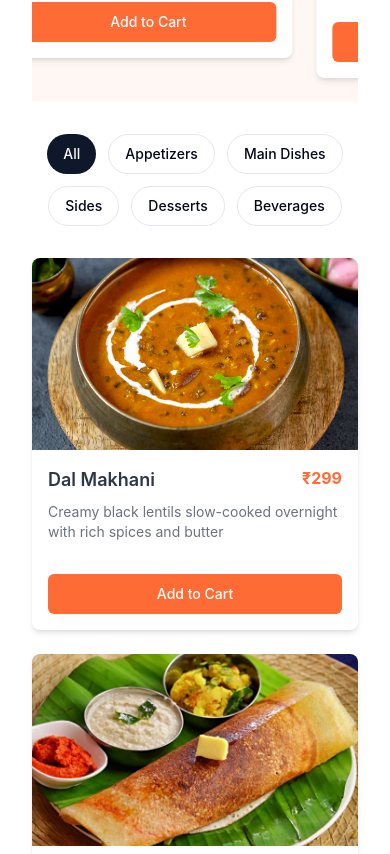
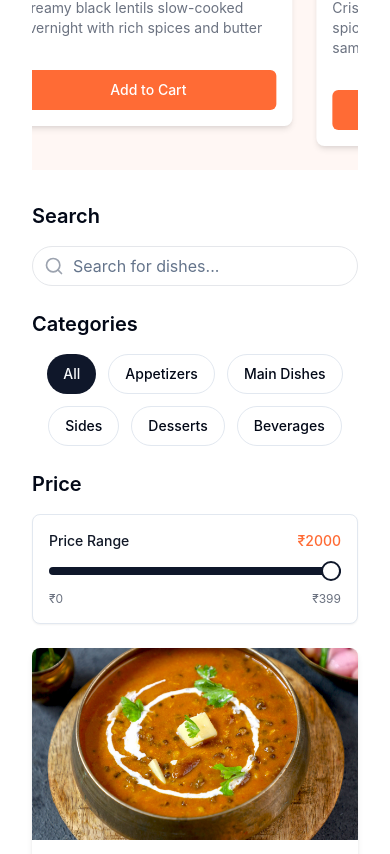
Before and after one commit to CharVaibhav/tasty-order-delight, a React (Vite) app: page /menu in a window 390 px wide. Shown: the part 590-1444 px from the top of the page. Built offline with nearby package versions, Linux system fonts and the light colour scheme; no server answers.

Commit message:
Fix: Resolve UI issues and improve functionality
- Fixed the doubled popular dish marquee.
- Fixed the cart overlay slider not working.
- Re-added the search bar.
- Fixed the price range slider.
- Fixed the missing menu text.

```diff
--- a/src/App.tsx
+++ b/src/App.tsx
@@ -35,6 +35,7 @@ const App = () => (
               <Route path="/checkout" element={<CheckoutPage />} />
               <Route path="/payment" element={<PaymentPage />} />
               <Route path="/payment/success" element={<PaymentSuccessPage />} />
+              <Route path="/payment-success" element={<PaymentSuccessPage />} />
               {/* ADD ALL CUSTOM ROUTES ABOVE THE CATCH-ALL "*" ROUTE */}
               <Route path="*" element={<NotFound />} />
             </Routes>
--- a/src/components/CartDrawer.tsx
+++ b/src/components/CartDrawer.tsx
@@ -1,5 +1,5 @@
 
-import React from 'react';
+import React, { useState, useEffect } from 'react';
 import { Sheet, SheetContent, SheetHeader, SheetTitle, SheetTrigger } from '@/components/ui/sheet';
 import { Button } from '@/components/ui/button';
 import { ShoppingBag, Minus, Plus, Trash2 } from 'lucide-react';
@@ -13,9 +13,18 @@ export const CartDrawer = () => {
   const { items, removeItem, updateQuantity, subtotal, totalItems } = useCart();
   const navigate = useNavigate();
   const total = subtotal;
+  const [isOpen, setIsOpen] = useState(false);
+
+  // Automatically open drawer when items are added to cart
+  useEffect(() => {
+    if (items.length > 0) {
+      // Optional: Only open if item count increases
+      // This way it doesn't open when removing items or changing quantity
+    }
+  }, [items.length]);
 
   return (
-    <Sheet>
+    <Sheet open={isOpen} onOpenChange={setIsOpen}>
       <SheetTrigger asChild>
         <Button variant="ghost" size="icon" className="relative">
           <ShoppingBag className="h-6 w-6 transition-colors hover:text-primary" />
@@ -43,7 +52,10 @@ export const CartDrawer = () => {
               <ShoppingBag className="h-12 w-12 text-muted-foreground mb-4" />
               <p className="text-muted-foreground mb-4">Your cart is empty</p>
               <Button
-                onClick={() => navigate('/menu')}
+                onClick={() => {
+                  setIsOpen(false);
+                  navigate('/menu');
+                }}
                 variant="outline"
                 className="font-medium"
               >
@@ -105,13 +117,19 @@ export const CartDrawer = () => {
             <div className="space-y-2">
               <Button
                 className="w-full bg-secondary hover:bg-secondary/90"
-                onClick={() => navigate('/cart')}
+                onClick={() => {
+                  setIsOpen(false);
+                  navigate('/cart');
+                }}
               >
                 View Cart
               </Button>
               <Button
                 className="w-full bg-primary hover:bg-primary/90 text-primary-foreground"
-                onClick={() => navigate('/checkout')}
+                onClick={() => {
+                  setIsOpen(false);
+                  navigate('/checkout');
+                }}
               >
                 Checkout
               </Button>
--- a/src/pages/Index.tsx
+++ b/src/pages/Index.tsx
@@ -3,33 +3,15 @@ import React from 'react';
 import { Layout } from '@/components/layout/Layout';
 import { MenuPage } from './MenuPage';
 import { HeroBanner } from '@/components/HeroBanner';
-import PopularItemsMarquee from '@/components/PopularItemsMarquee';
 import { useCart } from '@/lib/context/CartContext';
-import { menuItems } from '@/data/menuData';
 
 export const Index = () => {
   const { items, addItem, removeItem, updateQuantity } = useCart();
-  const popularItems = menuItems.filter(item => item.category === "Main Dishes");
 
   return (
     <Layout>
       <HeroBanner />
       <main>
-        <section className="py-12 bg-background">
-          <div className="container">
-            <h2 className="text-2xl font-bold text-primary dark:text-primary-foreground mb-6">
-              Popular Dishes
-            </h2>
-            <PopularItemsMarquee
-              items={popularItems}
-              onAddToCart={addItem}
-              onRemoveFromCart={removeItem}
-              onUpdateQuantity={updateQuantity}
-              cartItems={items}
-            />
-          </div>
-        </section>
-
         <section id="menu-section" className="py-12 bg-background">
           <div className="container">
             <MenuPage hideLayout />
--- a/src/pages/MenuPage.tsx
+++ b/src/pages/MenuPage.tsx
@@ -1,3 +1,4 @@
+
 import React, { useState, useEffect, useMemo } from 'react';
 import { Button } from '@/components/ui/button';
 import { api, MenuItem } from '@/lib/api/api';
@@ -9,6 +10,7 @@ import SearchBar from '@/components/SearchBar';
 import FoodCard from '@/components/FoodCard';
 import { categories, menuItems as defaultMenuItems } from '@/data/menuData';
 import PopularItemsMarquee from '@/components/PopularItemsMarquee';
+import PriceRangeSlider from '@/components/PriceRangeSlider';
 
 interface MenuPageProps {
   hideLayout?: boolean;
@@ -76,53 +78,92 @@ export const MenuPage: React.FC<MenuPageProps> = ({ hideLayout = false }) => {
     }
   };
 
-  const getCartItem = (itemId: string) => {
-    return items.find(cartItem => cartItem._id === itemId);
-  };
-
-  const handleUpdateQuantity = (itemId: string, quantity: number) => {
-    if (quantity <= 0) {
-      removeItem(itemId);
-    } else {
-      updateQuantity(itemId, quantity);
-    }
-  };
-
-  const filteredMenuItems = selectedCategory === 'all'
+  const filteredMenuItems = useMemo(() => {
+    let filtered = selectedCategory === 'all'
       ? menuItems
       : menuItems.filter(item => item.category === selectedCategory);
 
+    // Apply price filter
+    filtered = filtered.filter(item => item.price <= priceRange);
+
+    // Apply search filter
+    if (searchQuery.trim() !== '') {
+      const query = searchQuery.toLowerCase();
+      filtered = filtered.filter(item =>
+        item.name.toLowerCase().includes(query) ||
+        item.description?.toLowerCase().includes(query) ||
+        item.category.toLowerCase().includes(query)
+      );
+    }
+
+    return filtered;
+  }, [menuItems, selectedCategory, priceRange, searchQuery]);
+
+  const popularItems = menuItems.filter(item => item.category === 'Main Dishes');
+
   const content = (
     <div className="container mx-auto px-4 py-8">
+      <h1 className="text-3xl font-bold text-center mb-8">Our Menu</h1>
+
       <PopularItemsMarquee
-        items={menuItems.filter(item => item.category === 'Main Dishes')}
+        items={popularItems}
         onAddToCart={handleAddToCart}
         onRemoveFromCart={removeItem}
-        onUpdateQuantity={handleUpdateQuantity}
+        onUpdateQuantity={updateQuantity}
         cartItems={items}
       />
-      <div className="mt-8">
+
+      <div className="mt-8 grid grid-cols-1 md:grid-cols-4 gap-6">
+        <div className="md:col-span-1 space-y-6">
+          <div>
+            <h2 className="text-xl font-semibold mb-4">Search</h2>
+            <SearchBar
+              value={searchQuery}
+              onChange={setSearchQuery}
+              placeholder="Search for dishes..."
+            />
+          </div>
+
+          <div>
+            <h2 className="text-xl font-semibold mb-4">Categories</h2>
             <CategorySelector
               categories={[{ id: 'all', name: 'All' }, ...categories]}
               selectedCategory={selectedCategory}
               onSelectCategory={setSelectedCategory}
             />
           </div>
+
+          <div>
+            <h2 className="text-xl font-semibold mb-4">Price</h2>
+            <PriceRangeSlider
+              maxPrice={maxPrice}
+              value={priceRange}
+              onValueChange={setPriceRange}
+            />
+          </div>
+        </div>
+
+        <div className="md:col-span-3">
           {filteredMenuItems.length === 0 ? (
             <p className="text-center mt-8 text-gray-500 dark:text-gray-400">
-          No dishes found in this category.
+              No dishes found with the current filters.
             </p>
           ) : (
-        <div className="grid grid-cols-1 md:grid-cols-2 lg:grid-cols-3 gap-6 mt-8">
+            <div className="grid grid-cols-1 md:grid-cols-2 lg:grid-cols-2 gap-6">
               {filteredMenuItems.map((item) => (
                 <FoodCard
                   key={item._id}
                   item={item}
                   onAddToCart={handleAddToCart}
+                  itemInCart={items.find(cartItem => cartItem._id === item._id)}
+                  onRemoveFromCart={removeItem}
+                  onUpdateQuantity={updateQuantity}
                 />
               ))}
             </div>
           )}
+        </div>
+      </div>
     </div>
   );
 
```
Lines whose indentation alone changed are shown as unchanged.
